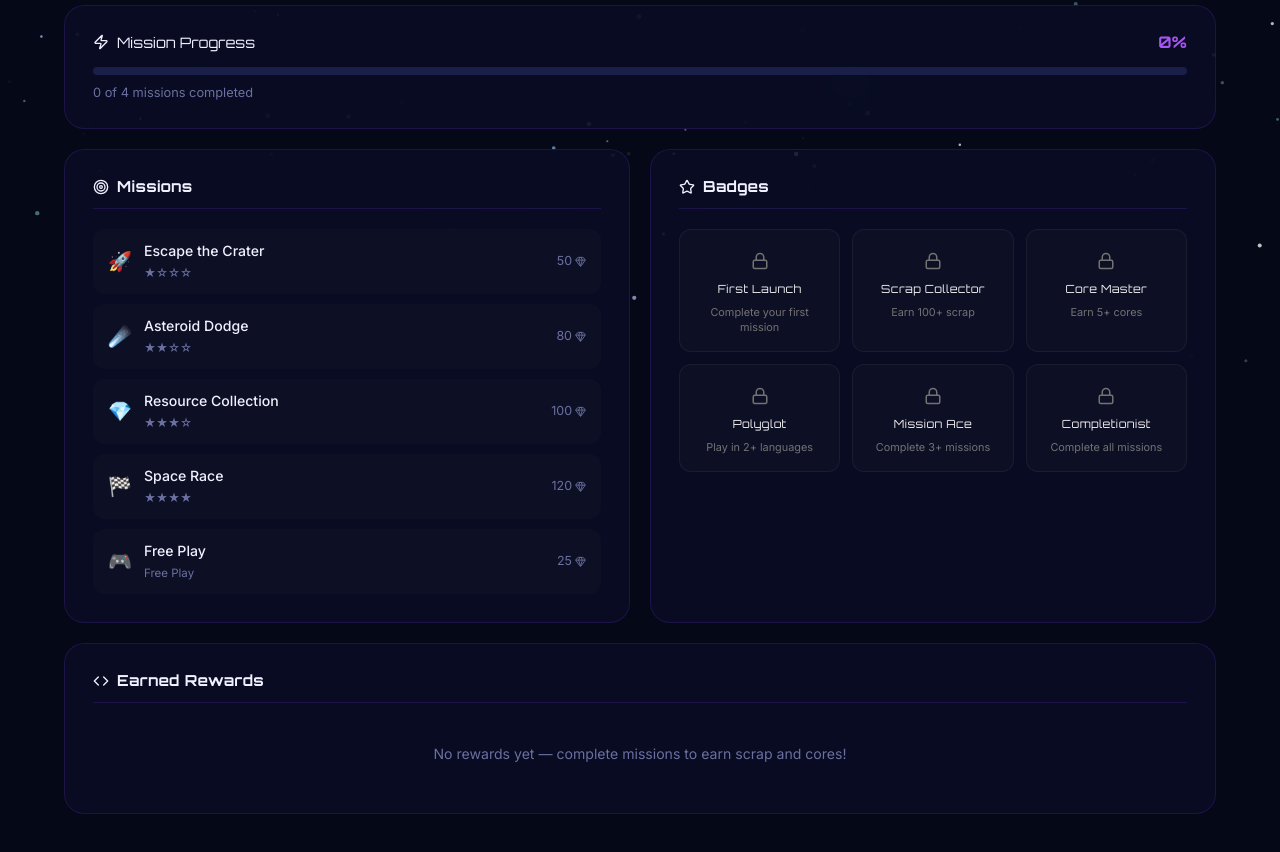
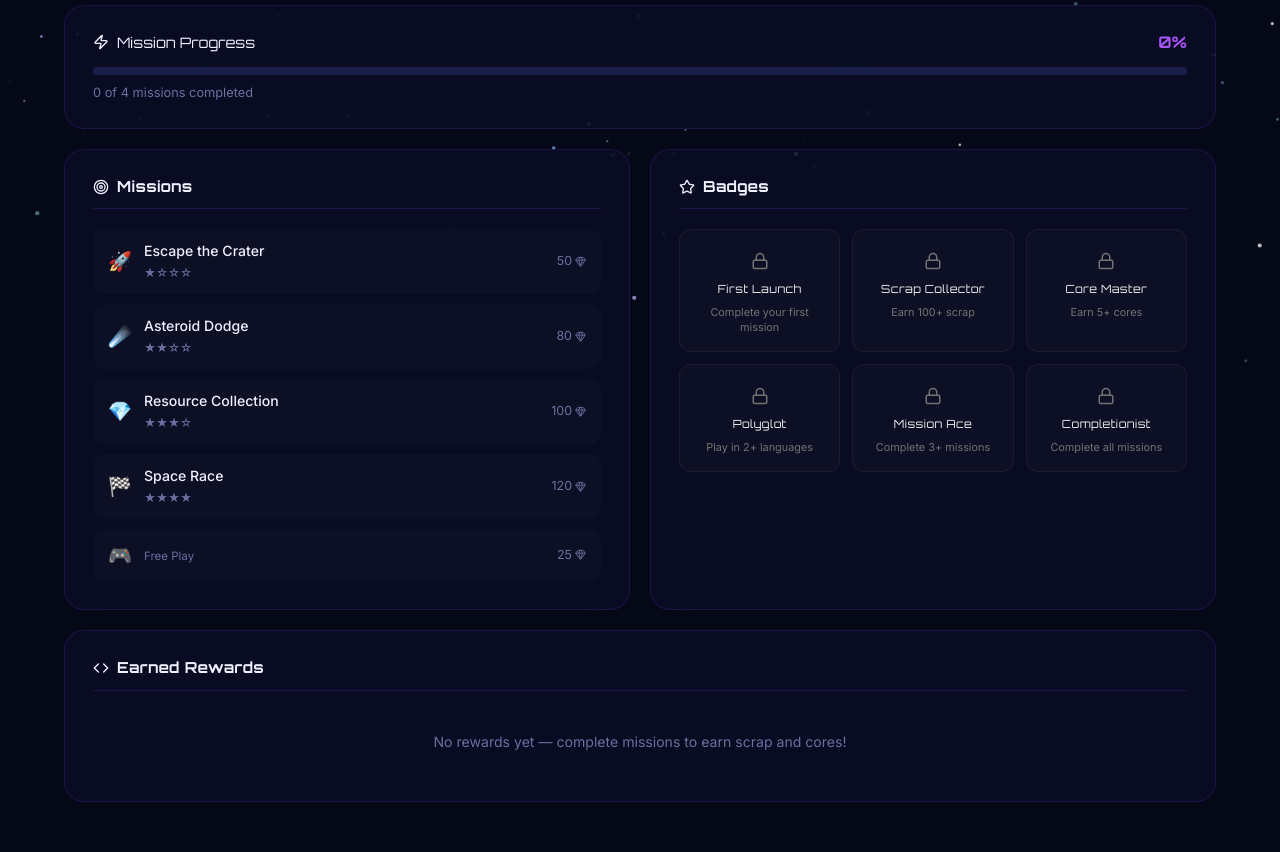
Before and after one commit to puspanDas/astrocoding, a React (Vite) app: page /profile in a window 1280 px wide. Shown: the part 433-1285 px from the top of the page. Built offline with nearby package versions, Linux system fonts and the light colour scheme; what blockly would draw is missing.

Commit message:
new-update-1.0.0.3.0

```diff
--- a/src/engine/missions.js
+++ b/src/engine/missions.js
@@ -356,7 +356,6 @@ void execute() {
   },
   {
     id: 'free-play',
-    title: 'Free Play',
     description: 'No rules! Experiment freely with all commands.',
     difficulty: 0,
     icon: '🎮',
```
